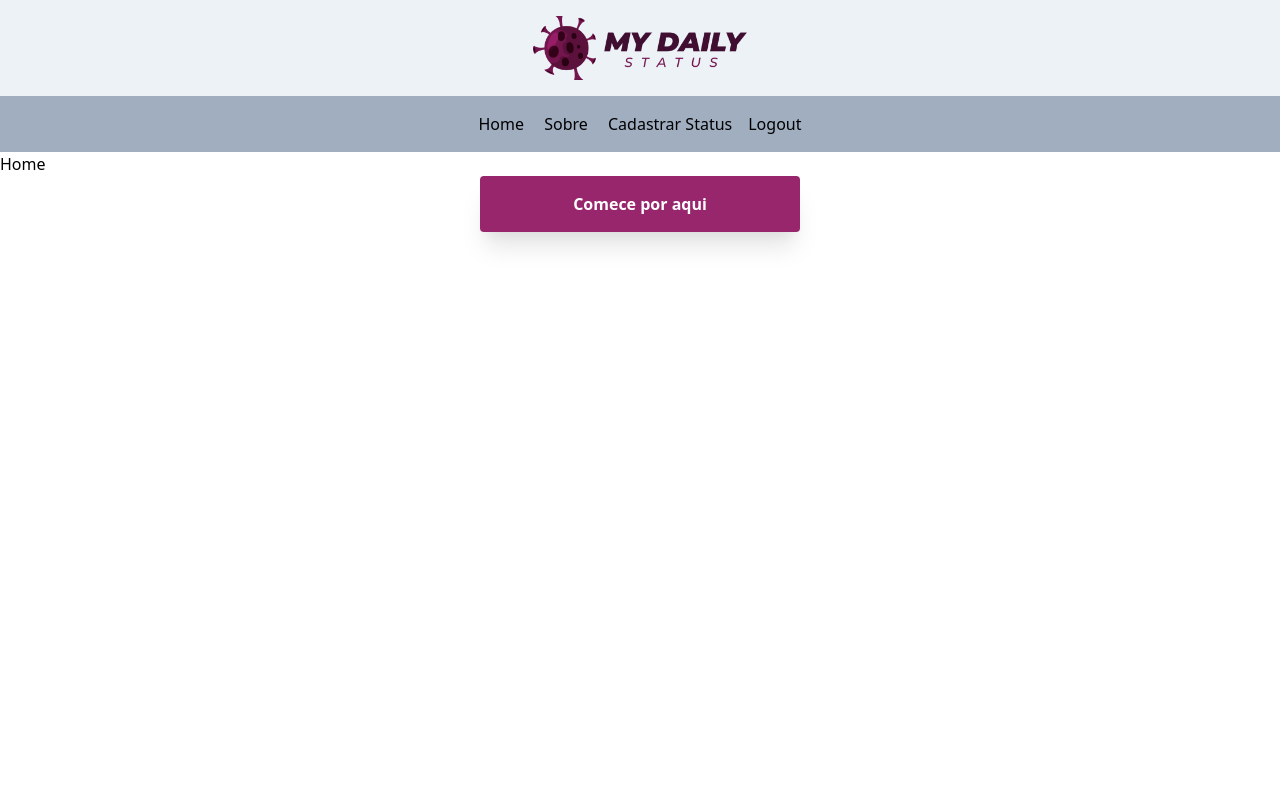
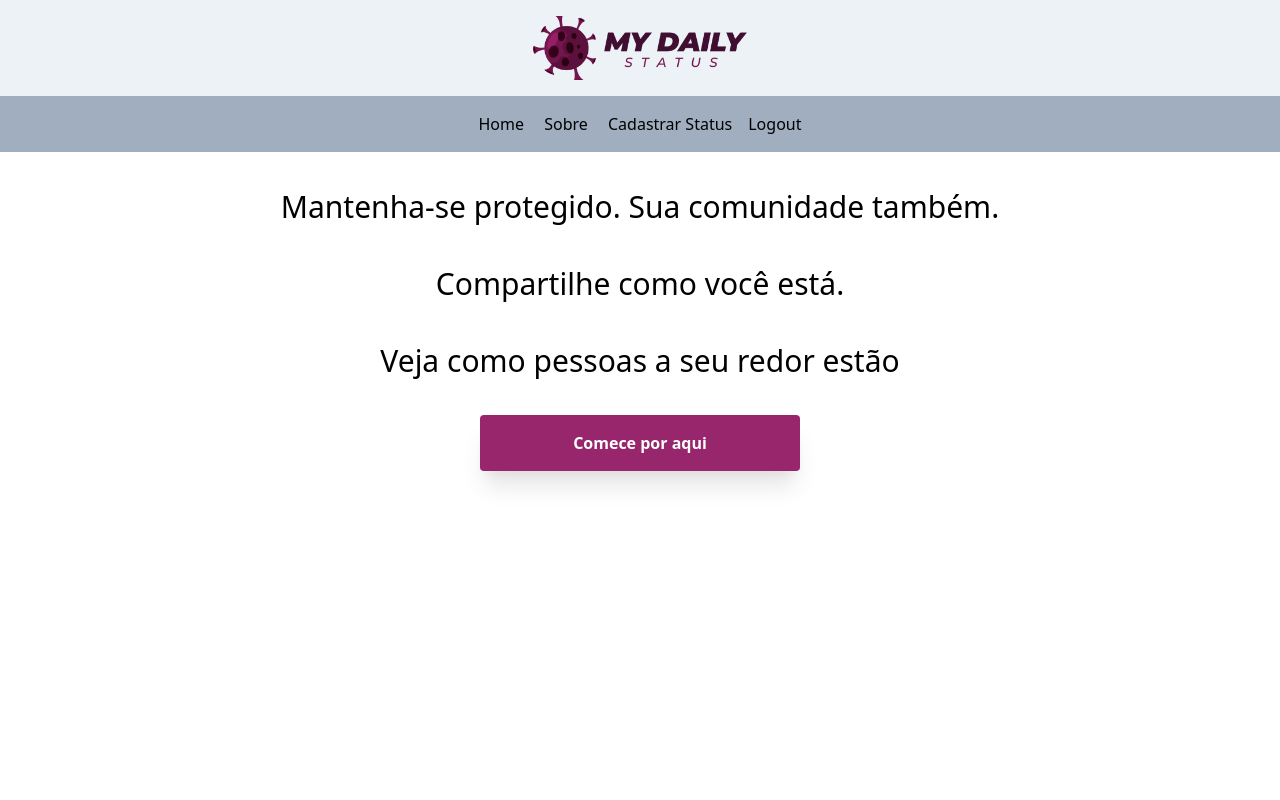
Before and after one commit to vinaud/Projeto-My-Daily-Status, a Next.js app: page / in a window 1280 px wide. Shown: the top 800 px of the page. Built offline with nearby package versions, Linux system fonts and the light colour scheme.

Commit message:
texto da tela inicial

```diff
--- a/pages/index.js
+++ b/pages/index.js
@@ -3,7 +3,11 @@ import React from 'react';
 const index = () =>{
     return (
         <div>
-            <h1>Home</h1>
+            <h1 className = 'text-3xl text-center m-8'>Mantenha-se protegido.
+            Sua comunidade também.</h1>
+            <h1 className = 'text-3xl text-center m-8'>Compartilhe
+            como você está.</h1>
+            <h1 className = 'text-3xl text-center m-8'>Veja como pessoas a seu redor estão</h1>
             <a href ='/api/login' className = 'py-4 px-2 rounded bg-pink-800 font-bold shadow-xl hover:shadow block w-1/4 text-center mx-auto text-white'>
                 Comece por aqui
             </a>
```
